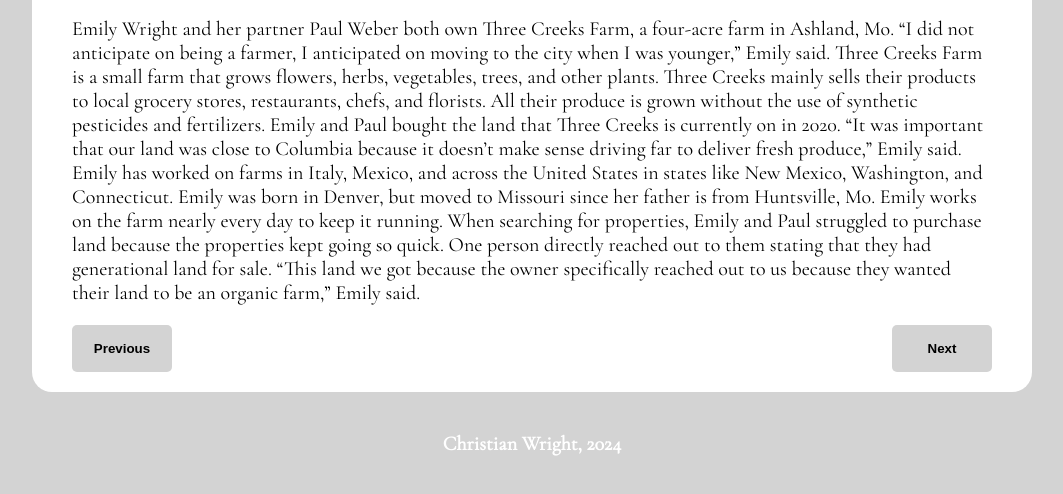
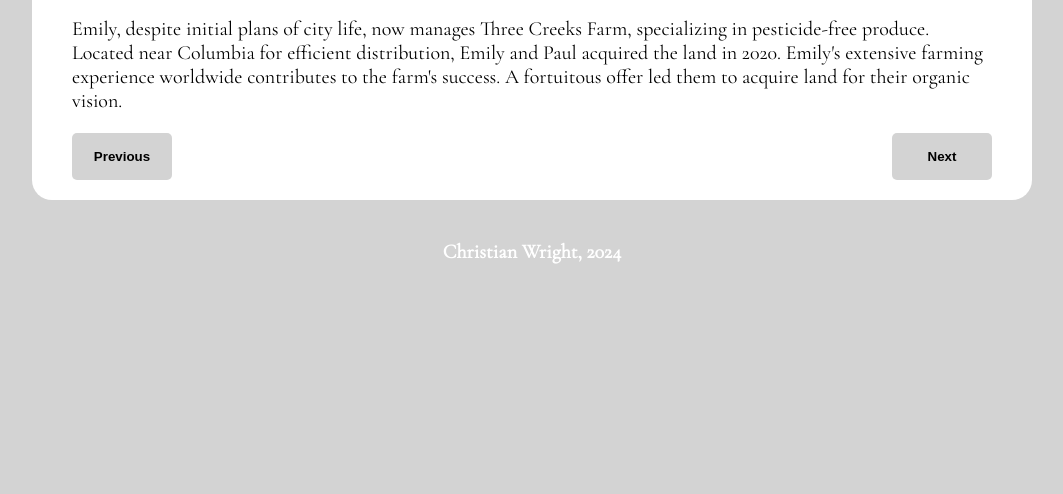
Before and after one commit to 4502-7502-SPR2024/christian-wright-1, a plain HTML site: page gallery.html in a window 1280 px wide. Shown: the part 164-658 px from the top of the page, without its empty margins (108-1171 px from the left). Drawn offline with nearby package versions, Linux system fonts and the light colour scheme; a script that the page names is missing.

Commit message:
0800 4/09
commit for gallery

```diff
--- a/gallery.html
+++ b/gallery.html
@@ -26,19 +26,8 @@
     </nav>
     <main id="content">
       <h1>Emily Wright, Owner of Three Creeks Farm</h1>
-      <p>Emily Wright and her partner Paul Weber both own Three Creeks Farm, a four-acre farm in Ashland, Mo.
-
-“I did not anticipate on being a farmer, I anticipated on moving to the city when I was younger,” Emily said.
-
-Three Creeks Farm is a small farm that grows flowers, herbs, vegetables, trees, and other plants.  Three Creeks mainly sells their products to local grocery stores, restaurants, chefs, and florists.  All their produce is grown without the use of synthetic pesticides and fertilizers.  Emily and Paul bought the land that Three Creeks is currently on in 2020.
-
-“It was important that our land was close to Columbia because it doesn’t make sense driving far to deliver fresh produce,” Emily said.
-
-Emily has worked on farms in Italy, Mexico, and across the United States in states like New Mexico, Washington, and Connecticut.  Emily was born in Denver, but moved to Missouri since her father is from Huntsville, Mo.  Emily works on the farm nearly every day to keep it running.
-
-When searching for properties, Emily and Paul struggled to purchase land because the properties kept going so quick.  One person directly reached out to them stating that they had generational land for sale.
-
-“This land we got because the owner specifically reached out to us because they wanted their land to be an organic farm,” Emily said.
+      <p>
+Emily, despite initial plans of city life, now manages Three Creeks Farm, specializing in pesticide-free produce. Located near Columbia for efficient distribution, Emily and Paul acquired the land in 2020. Emily's extensive farming experience worldwide contributes to the farm's success. A fortuitous offer led them to acquire land for their organic vision.
 </p>
 
       <figure class="gallery-image hideThis">
```
